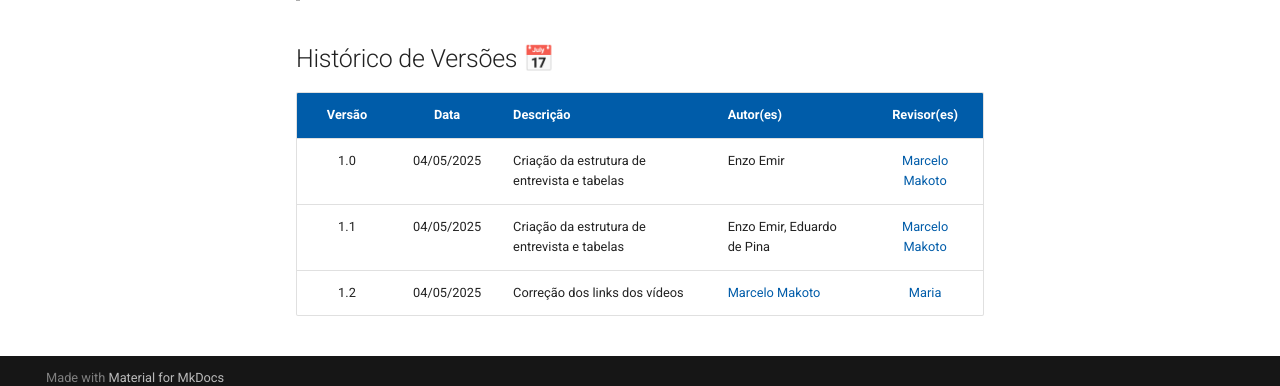
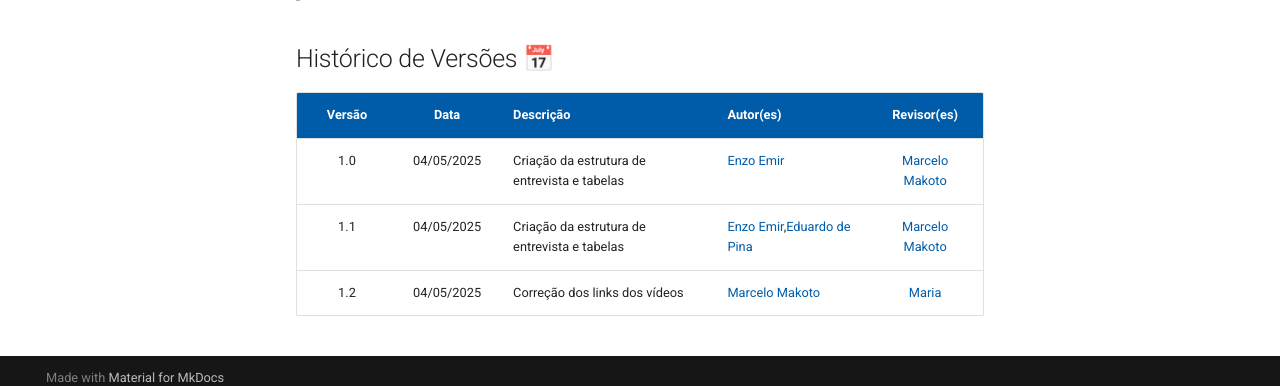
Before and after one commit to eduardodpms/REQ-FGTS, an MkDocs documentation site: the page built from docs/Elicitacao/Tecnicas-de-Elicitacao/Entrevista.md, in a window 1280 px wide and 900 px high, scrolled down 3180 px. Shown: the part 500-886 px from the top of the window. Built offline with MkDocs 1.6.1 and Material for MkDocs 9.7.7, drawn with Linux system fonts in a browser that asks for light colours; comment, search, counter and statistics services are not loaded; part of the change alters nothing that is shown.

```diff
--- a/docs/Elicitacao/Tecnicas-de-Elicitacao/Entrevista.md
+++ b/docs/Elicitacao/Tecnicas-de-Elicitacao/Entrevista.md
@@ -139,6 +139,6 @@ A seguir, os requisitos elicitados foram organizados em duas categorias: funcion
 
 | Versão | Data       | Descrição                                      | Autor(es)   | Revisor(es) |
 |:------:|:----------:|:-----------------------------------------------|:------------|:-----------:|
-|  1.0   | 04/05/2025 | Criação da estrutura de entrevista e tabelas   | Enzo Emir   | [Marcelo Makoto](https://github.com/MM4k)
-|  1.1   | 04/05/2025 | Criação da estrutura de entrevista e tabelas   | Enzo Emir, Eduardo de Pina   | [Marcelo Makoto](https://github.com/MM4k)           |
+|  1.0   | 04/05/2025 | Criação da estrutura de entrevista e tabelas   | [Enzo Emir](https://github.com/EnzoEmir)   | [Marcelo Makoto](https://github.com/MM4k)
+|  1.1   | 04/05/2025 | Criação da estrutura de entrevista e tabelas   | [Enzo Emir](https://github.com/EnzoEmir),[Eduardo de Pina](https://github.com/eduardodpms)  | [Marcelo Makoto](https://github.com/MM4k)           |
 |  1.2   | 04/05/2025 | Correção dos links dos vídeos   | [Marcelo Makoto](https://github.com/MM4k)   | [Maria](https://github.com/dudaa28) |
```
